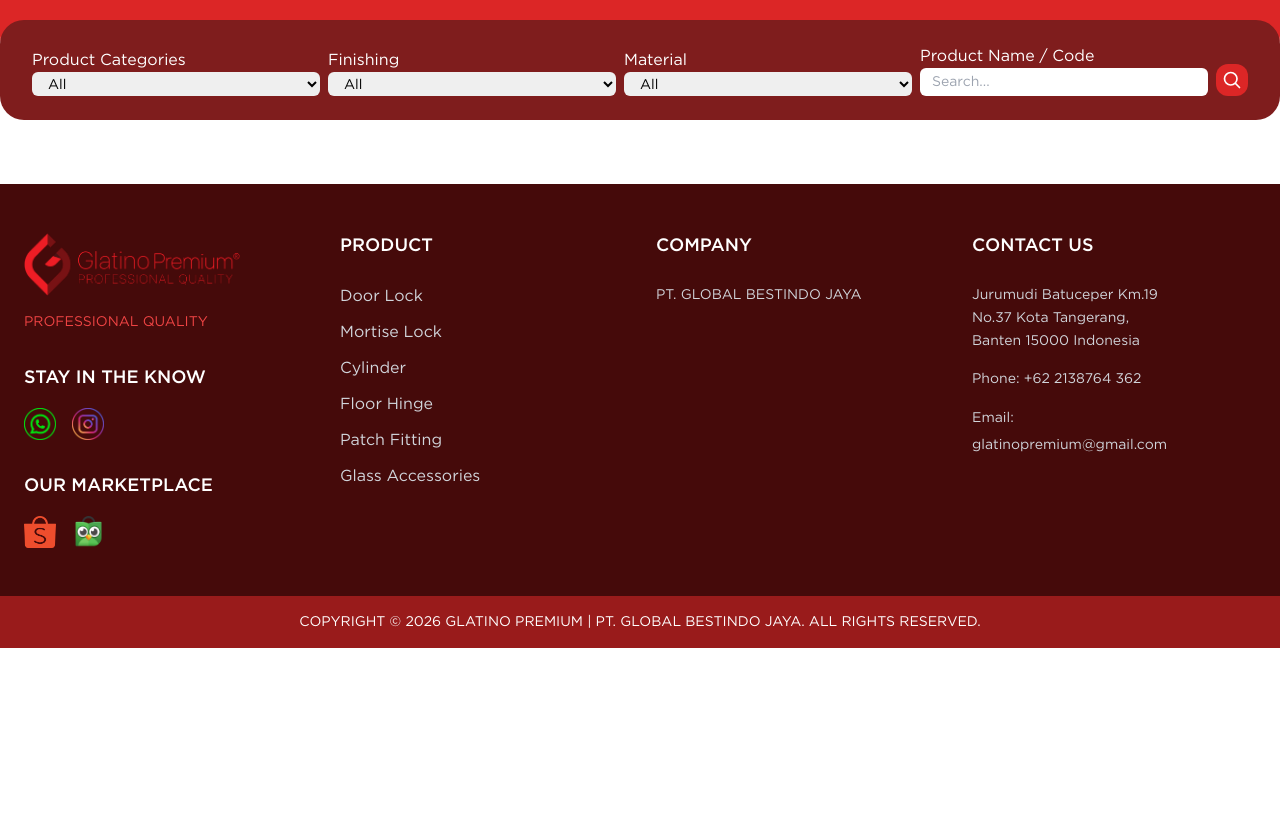
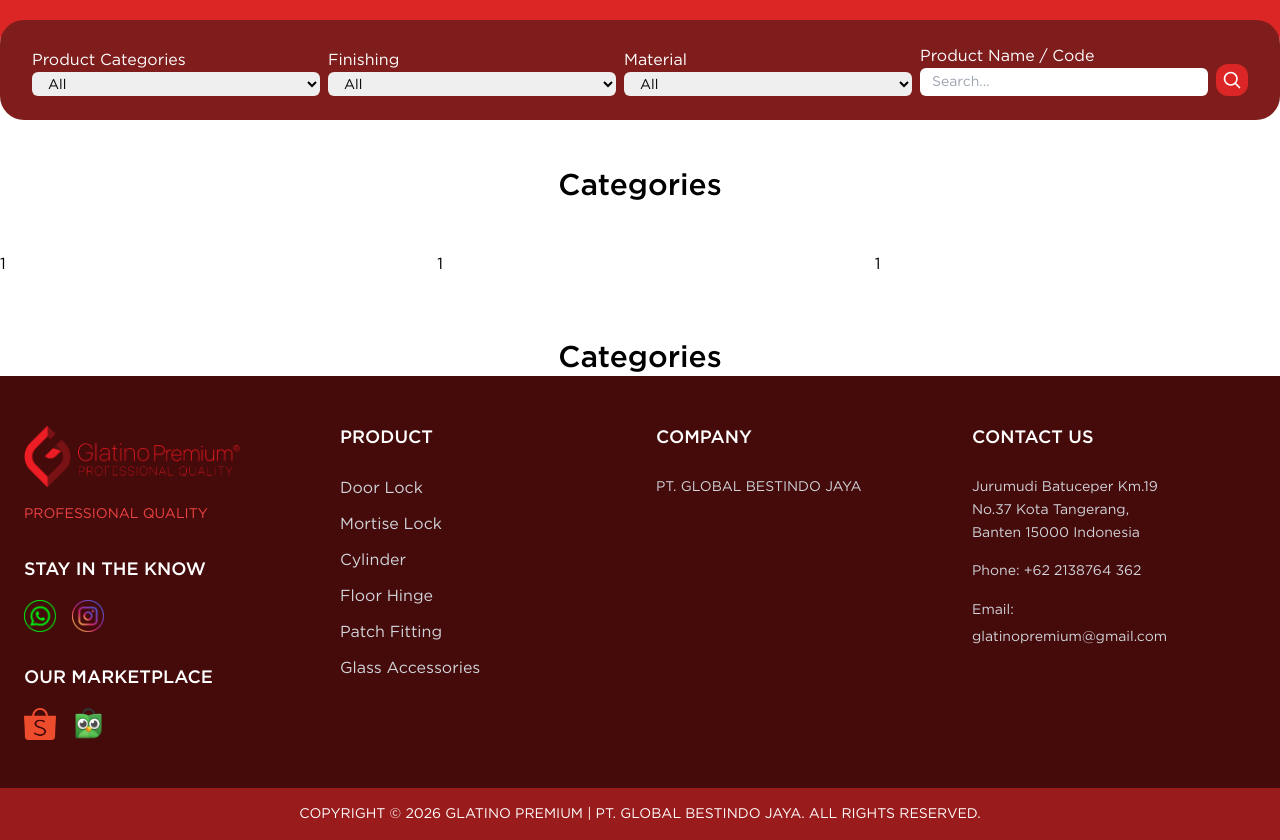
Before and after one commit to WillyamLouise807/brand-website, a Nuxt app: page /product in a window 1280 px wide. Shown: the part 1000-1840 px from the top of the page. Before the commit the page ends 1648 px from the top, so only its background shows below. Built offline with nearby package versions, Linux system fonts and the light colour scheme.

Commit message:
Update: pembuatan produk page tanpa filter masih progress

```diff
--- /dev/null
+++ b/pages/product-detail.vue
@@ -0,0 +1,13 @@
+<template>
+  <div>
+
+  </div>
+</template>
+
+<script lang="ts" setup>
+
+</script>
+
+<style>
+
+</style>
--- a/pages/product.vue
+++ b/pages/product.vue
@@ -108,6 +108,25 @@
           </button>
         </div>
       </div>
+
+      <!-- Filter tidak aktif page ini muncul -->
+      <h1 class="font-semibold text-3xl text-center py-12">Categories</h1>
+      <div class="grid grid-cols-1 md:grid-cols-3 gap-8 justify-center items-center">
+        <div>
+          1
+        </div>
+        <div>
+          1
+        </div>
+        <div>
+          1
+        </div>
+      </div>
+    </div>
+
+    <!-- You can add more content here if needed -->
+    <div class="container mx-auto">
+      <h1 class="font-semibold text-3xl text-center">Categories</h1>
     </div>
 
   </div>
```
Also changed, not shown: 1 other file (tests, documents, lock files or other folders).
